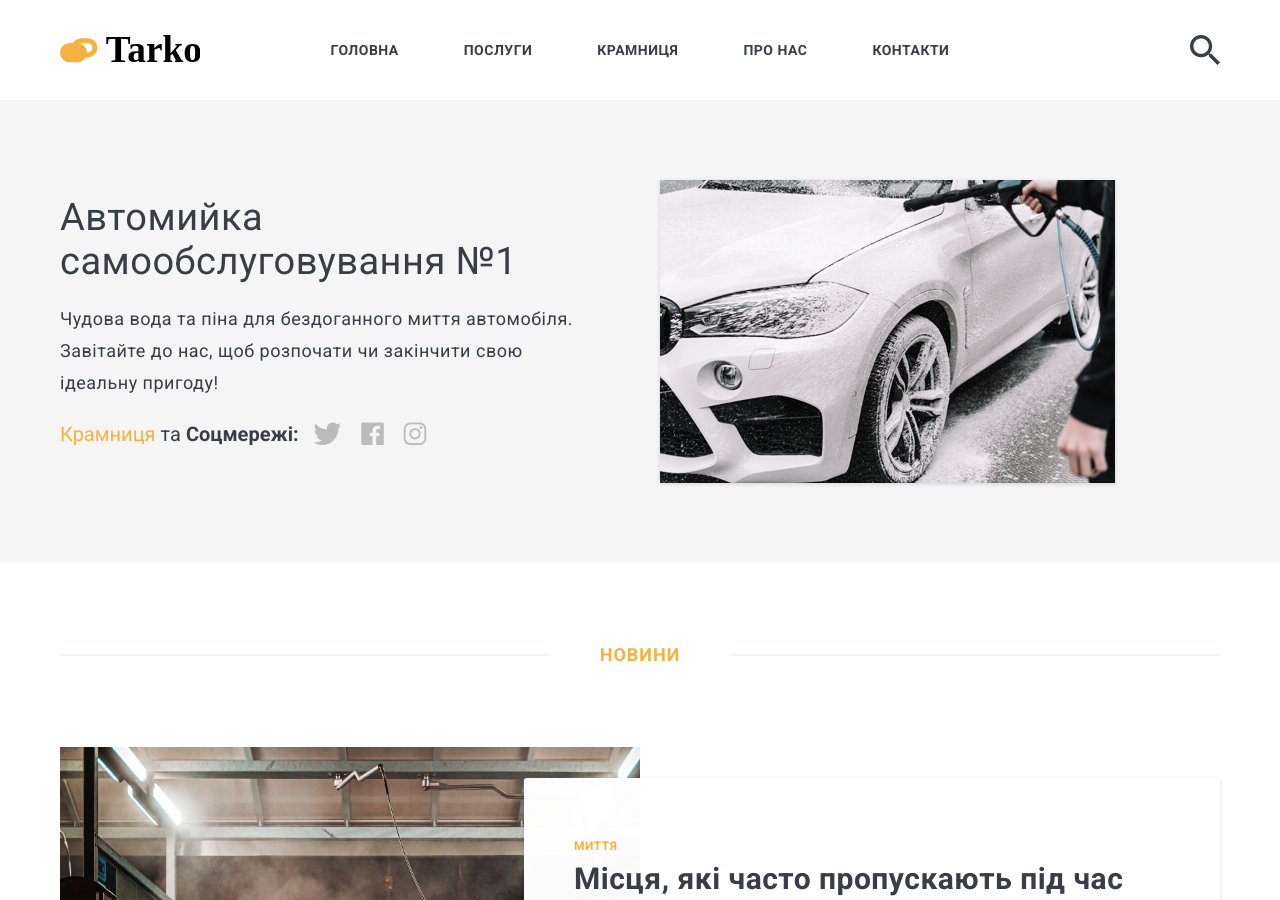
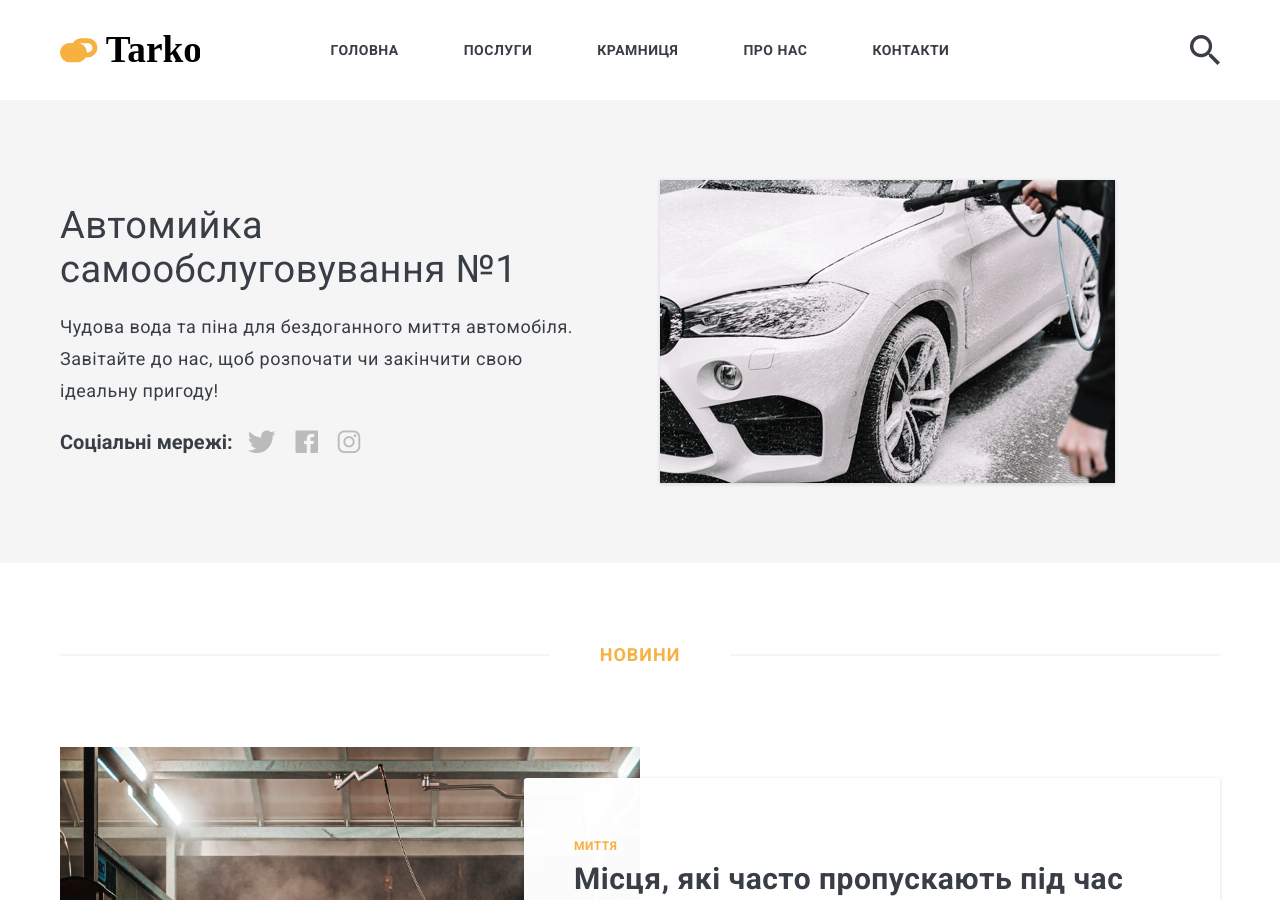
Before and after one commit to itarko/itarko.github.io, a Jekyll site: the page built from index.html, in a window 1280 px wide and 900 px high. Built offline with Jekyll 4.4.1, drawn with Linux system fonts in a browser that asks for light colours; nearby versions of some CDN libraries; the list of posts is cut into pages by our own code.

Commit message:
Update hero.html

```diff
--- a/_includes/hero.html
+++ b/_includes/hero.html
@@ -7,8 +7,7 @@
           <h1 class="hero__title">{{ site.data.settings.author.say-hello }}</h1>
           <p class="hero__subtitle">{{ site.data.settings.author.bio }}</p>
           <div class="hero__social">
-		    <a href="/02-kramnytsia/" class="nav__link">Крамниця</a>&nbsp;<p>та</p>&nbsp;
-            <span class="hero__social-title">Соцмережі: </span>
+            <span class="hero__social-title">Соціальні мережі: </span>
             {% include contact-link.html %}
           </div>
         </div>
```
